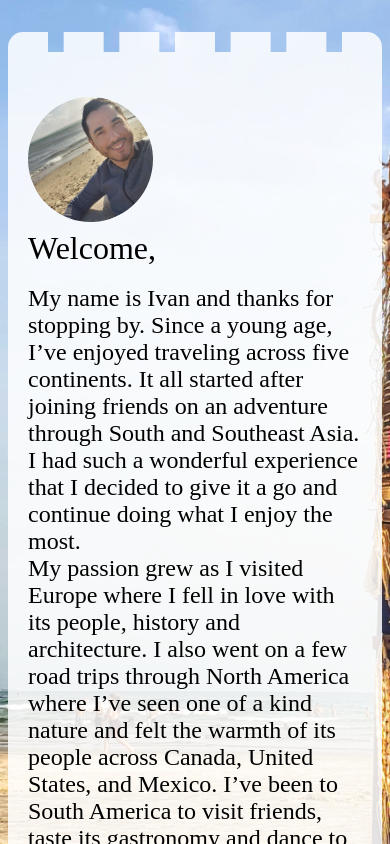
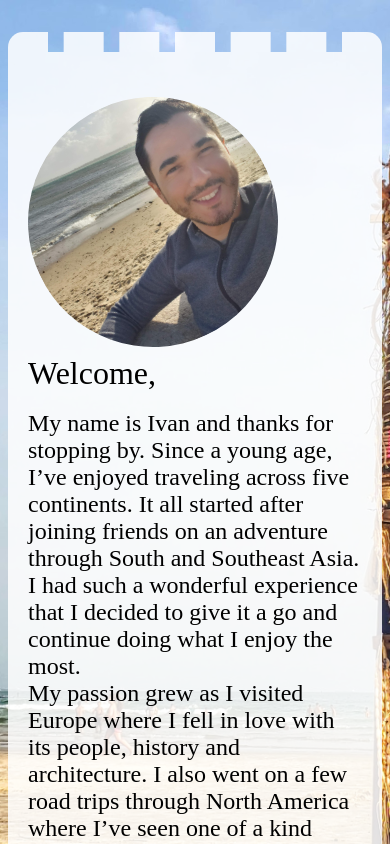
Before and after one commit to ivanzapatarivera/angkor, a React (Create React App) app in the folder client/: page / in a window 390 px wide. Shown: the top 844 px of the page. Built offline with nearby package versions, Linux system fonts and the light colour scheme; a web font is replaced by a local one.

Commit message:
Created build

```diff
--- a/client/src/setWelcomeLetter/style.css
+++ b/client/src/setWelcomeLetter/style.css
@@ -58,8 +58,14 @@
   margin-bottom: 0;
 }
 
-@media screen and (max-width: 780px) {
+@media screen and (max-width: 480px) {
   .letter {
     padding: 1.25rem;
   }
+
+  .profile-picture {
+    position: relative;
+    left: 1w2.25%;
+    max-width: 250px;
+  }
 }
```
Also changed, not shown: 6 other files (tests, documents, lock files or other folders).
